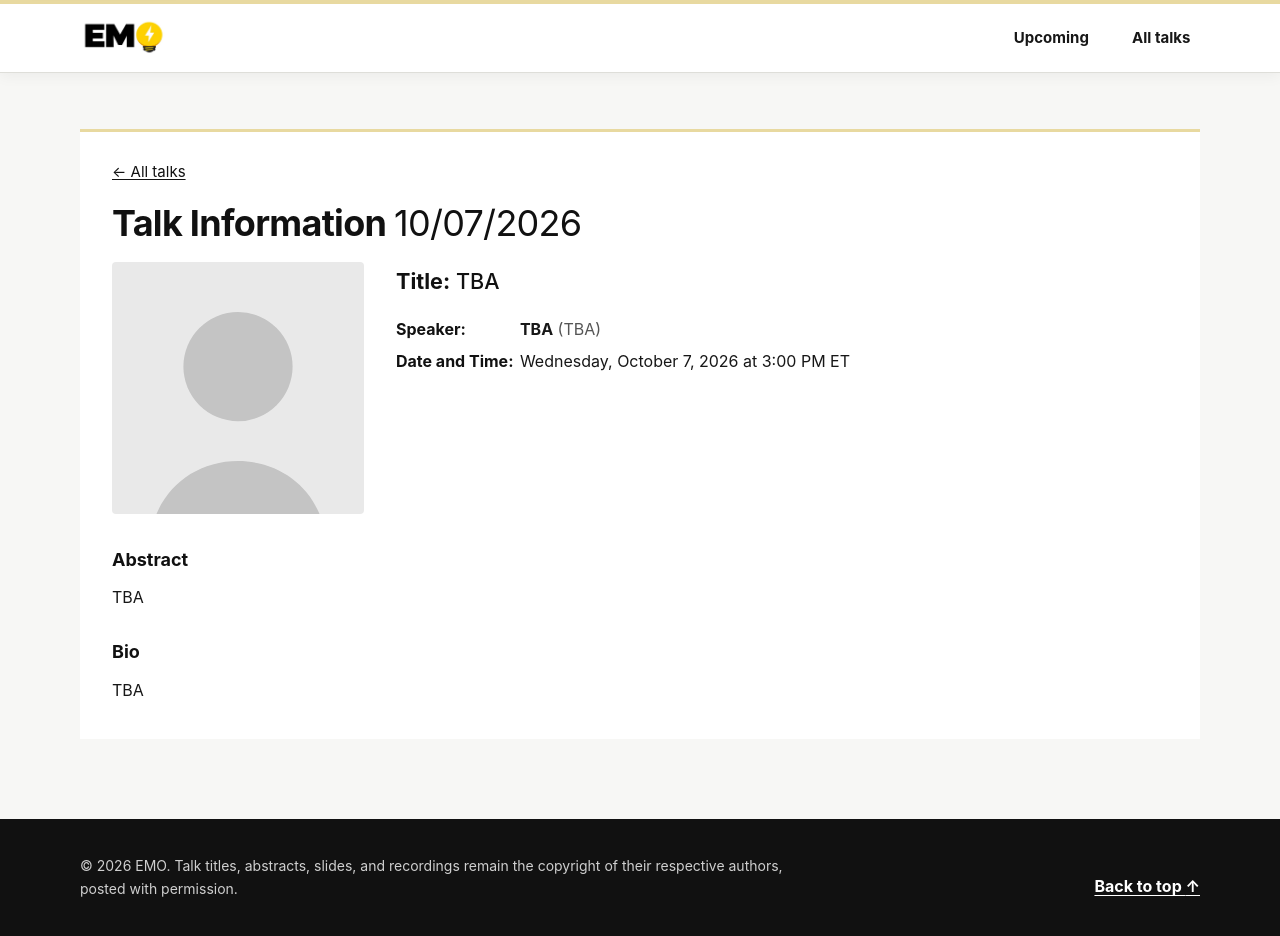
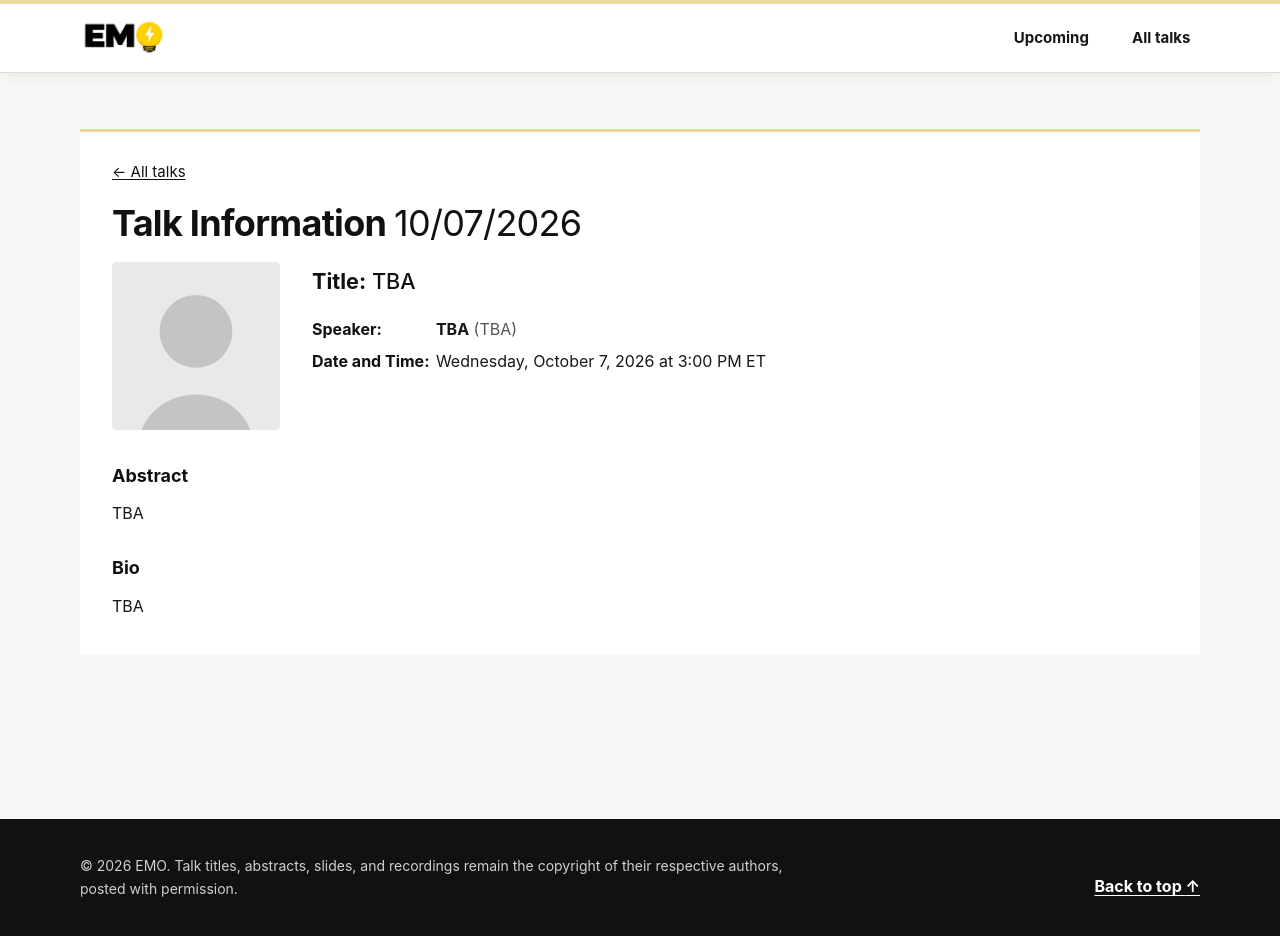
Before and after one commit to emoseminars/emoseminars.github.io, a Jekyll site: the page built from _events/2026_10_07_first_last.md, in a window 1280 px wide and 936 px high. Built offline with Jekyll 4.4.1, drawn with Linux system fonts in a browser that asks for light colours.

Commit message:
Formatting

```diff
--- a/_sass/minima/custom-styles.scss
+++ b/_sass/minima/custom-styles.scss
@@ -473,7 +473,7 @@ a.speaker-name {
 
 .event-page-hero {
   display: grid;
-  grid-template-columns: minmax(12rem, 15.75rem) minmax(0, 1fr);
+  grid-template-columns: minmax(8rem, 10.5rem) minmax(0, 1fr);
   align-items: start;
   gap: 2rem;
 }
@@ -680,7 +680,7 @@ a.speaker-name {
   }
 
   .event-page-image {
-    width: min(100%, 15rem);
+    width: min(100%, 10rem);
   }
 
   .footer-content {
```
